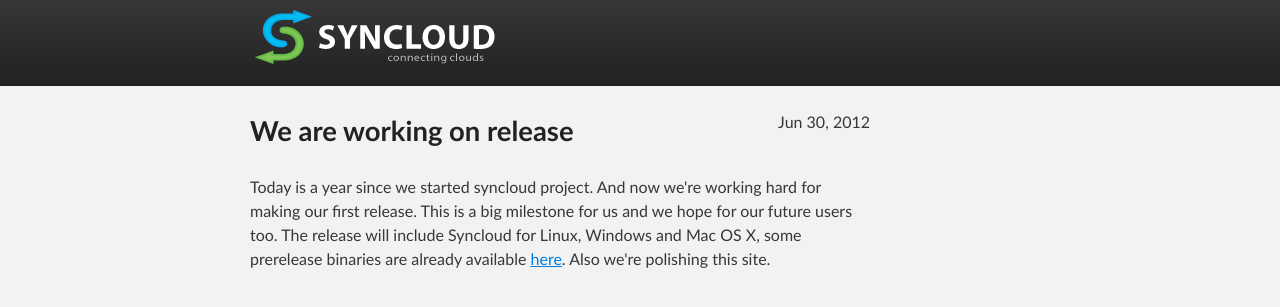
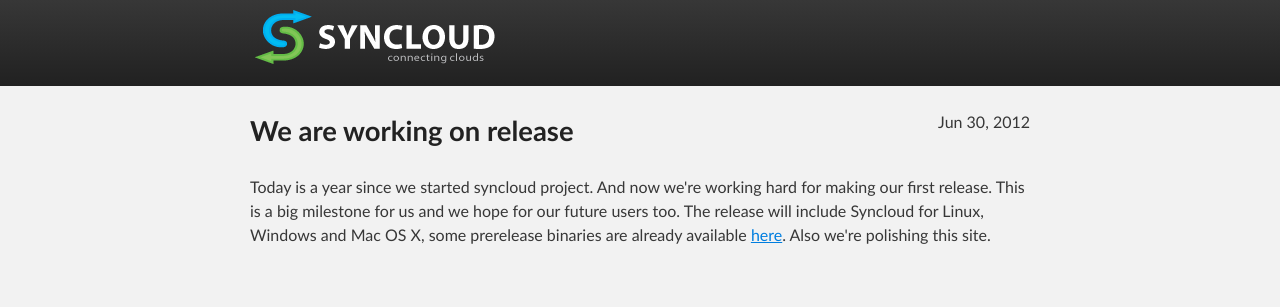
Before and after one commit to syncloud/syncloud.org, a Jekyll site: the page built from _posts/2012-06-30-releasing.markdown, in a window 1280 px wide. Shown: the top 307 px of the page. Built offline with Jekyll 4.4.1, drawn with Linux system fonts in a browser that asks for light colours; Markdown is read by kramdown in place of the engine named in the settings.

Commit message:
Fixed single news layout

```diff
--- a/_layouts/news.html
+++ b/_layouts/news.html
@@ -3,7 +3,8 @@ layout: default
 ---
 
 <div class="container_12">
-    <div class="grid_10 prefix_1 suffix_1 news">
+    <div class="grid_1">&nbsp;</div>
+    <div class="grid_10 news">
 
         <p style="float: right;">{{ page.date| date:"%b %d, %Y"}}</p>
         <h3>{{ page.title }}</h3>
@@ -11,4 +12,5 @@ layout: default
         {{ content }}
 
     </div>
+    <div class="grid_1">&nbsp;</div>
 </div>
```
